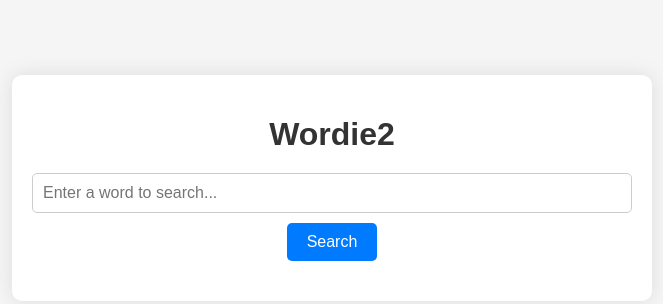
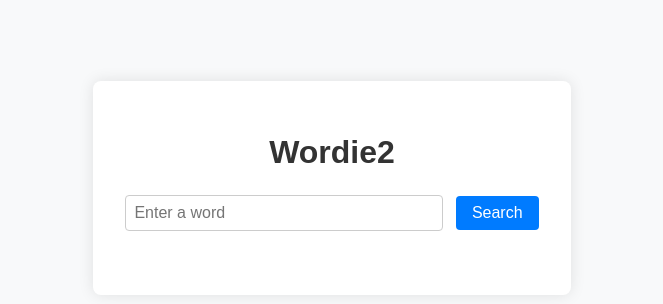
Before and after one commit to paaple1/wordie2, a website: page public/index.html in a window 1280 px wide. Shown: the part 212-516 px from the top of the page, without its empty margins (308-971 px from the left). Drawn offline with Linux system fonts and the light colour scheme.

Commit message:
Change several files

```diff
--- a/public/index.html
+++ b/public/index.html
@@ -9,8 +9,10 @@
 <body>
     <div class="container">
         <h1>Wordie2</h1>
-        <input type="text" id="word-input" placeholder="Enter a word to search...">
-        <button id="search-button">Search</button>
+        <form id="searchForm">
+            <input type="text" id="word" placeholder="Enter a word" required>
+            <button type="submit">Search</button>
+        </form>
         <div id="result"></div>
     </div>
     <script src="script.js"></script>
--- a/public/script.js
+++ b/public/script.js
@@ -1,15 +1,23 @@
-document.getElementById('searchForm').addEventListener('submit', async function(event) {
+document.addEventListener('DOMContentLoaded', function() {
+    const formElement = document.getElementById('searchForm');
+    console.log(formElement); // nullでないことを確認
+
+    if (formElement) {
+        formElement.addEventListener('submit', async function(event) {
             event.preventDefault();
 
             const word = document.getElementById('word').value;
             const resultDiv = document.getElementById('result');
 
+            console.log('Search term:', word);
+
             try {
                 const response = await fetch(`/search?word=${word}`);
                 const data = await response.json();
 
+                console.log('API response:', data);
+
                 if (response.ok) {
-            // データを正しく取得できた場合
                     const { results } = data;
                     if (results.length > 0) {
                         const entry = results[0];
@@ -23,6 +31,8 @@ document.getElementById('searchForm').addEventListener('submit', async function(
                             <h2>${headword}</h2>
                             ${senses}
                         `;
+
+                        console.log('Rendered result:', resultDiv.innerHTML);
                     } else {
                         resultDiv.innerHTML = '<p>No results found.</p>';
                     }
@@ -34,3 +44,7 @@ document.getElementById('searchForm').addEventListener('submit', async function(
                 resultDiv.innerHTML = '<p>Error fetching data</p>';
             }
         });
+    } else {
+        console.error('Form element not found');
+    }
+});
--- a/public/styles.css
+++ b/public/styles.css
@@ -1,46 +1,46 @@
 body {
-    font-family: 'Arial', sans-serif;
-    background-color: #f5f5f5;
+    font-family: Arial, sans-serif;
+    background-color: #f8f9fa;
     color: #333;
-    margin: 0;
-    padding: 0;
     display: flex;
     justify-content: center;
     align-items: center;
     height: 100vh;
-    transition: background-color 0.3s, color 0.3s;
+    margin: 0;
 }
 
 .container {
     text-align: center;
-    max-width: 600px;
-    width: 100%;
-    padding: 20px;
-    box-shadow: 0px 0px 20px rgba(0, 0, 0, 0.1);
-    background-color: white;
-    border-radius: 10px;
+    background: white;
+    padding: 2rem;
+    border-radius: 8px;
+    box-shadow: 0 0 15px rgba(0, 0, 0, 0.1);
 }
 
 h1 {
-    margin-bottom: 20px;
+    margin-bottom: 1.5rem;
+}
+
+form {
+    margin-bottom: 1.5rem;
 }
 
 input[type="text"] {
-    width: calc(100% - 22px);
-    padding: 10px;
-    font-size: 16px;
+    padding: 0.5rem;
+    font-size: 1rem;
+    width: 300px;
     border: 1px solid #ccc;
-    border-radius: 5px;
-    margin-bottom: 10px;
+    border-radius: 4px;
+    margin-right: 0.5rem;
 }
 
 button {
-    padding: 10px 20px;
-    font-size: 16px;
+    padding: 0.5rem 1rem;
+    font-size: 1rem;
+    border: none;
+    background-color: #007bff;
     color: white;
-    background-color: #007bff;
-    border: none;
-    border-radius: 5px;
+    border-radius: 4px;
     cursor: pointer;
 }
 
@@ -49,15 +49,6 @@ button:hover {
 }
 
 #result {
-    margin-top: 20px;
+    margin-top: 2rem;
     text-align: left;
 }
-
-[data-theme="dark"] {
-    background-color: #333;
-    color: #f5f5f5;
-}
-
-[data-theme="dark"] .container {
-    background-color: #444;
-}
```
Lines whose indentation alone changed are shown as unchanged.
